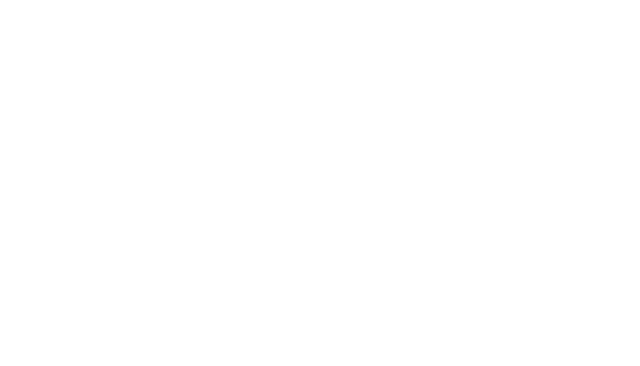
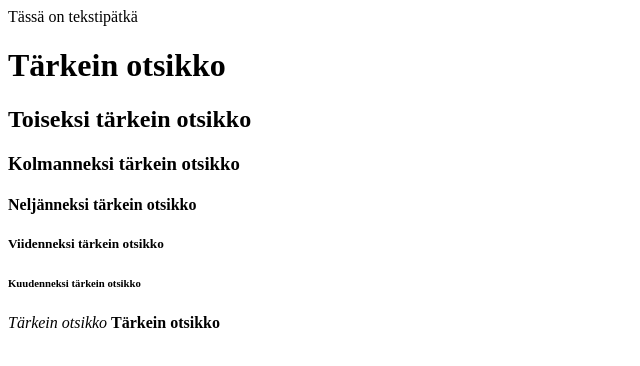
Before and after one commit to iikkamatias/Lapio-website, a plain HTML site: page index.html in a window 1280 px wide. Shown: the whole page, without its empty margins (0-640 px from the left). Drawn offline with Linux system fonts and the light colour scheme.

Commit message:
Osa 3. Toinen tehtävä

```diff
--- a/index.html
+++ b/index.html
@@ -9,6 +9,16 @@
 
 <body>
   <!--Tee tehtävät tänne-->
+Tässä on tekstipätkä
+<h1>Tärkein otsikko </h1>
+<h2>Toiseksi tärkein otsikko </h2>
+<h3>Kolmanneksi tärkein otsikko </h3>
+<h4>Neljänneksi tärkein otsikko </h4>
+<h5>Viidenneksi tärkein otsikko </h5>
+<h6>Kuudenneksi tärkein otsikko </h6>
+<em>Tärkein otsikko </em>
+<strong>Tärkein otsikko </strong>
+
 </body>
 
 </html>
```
